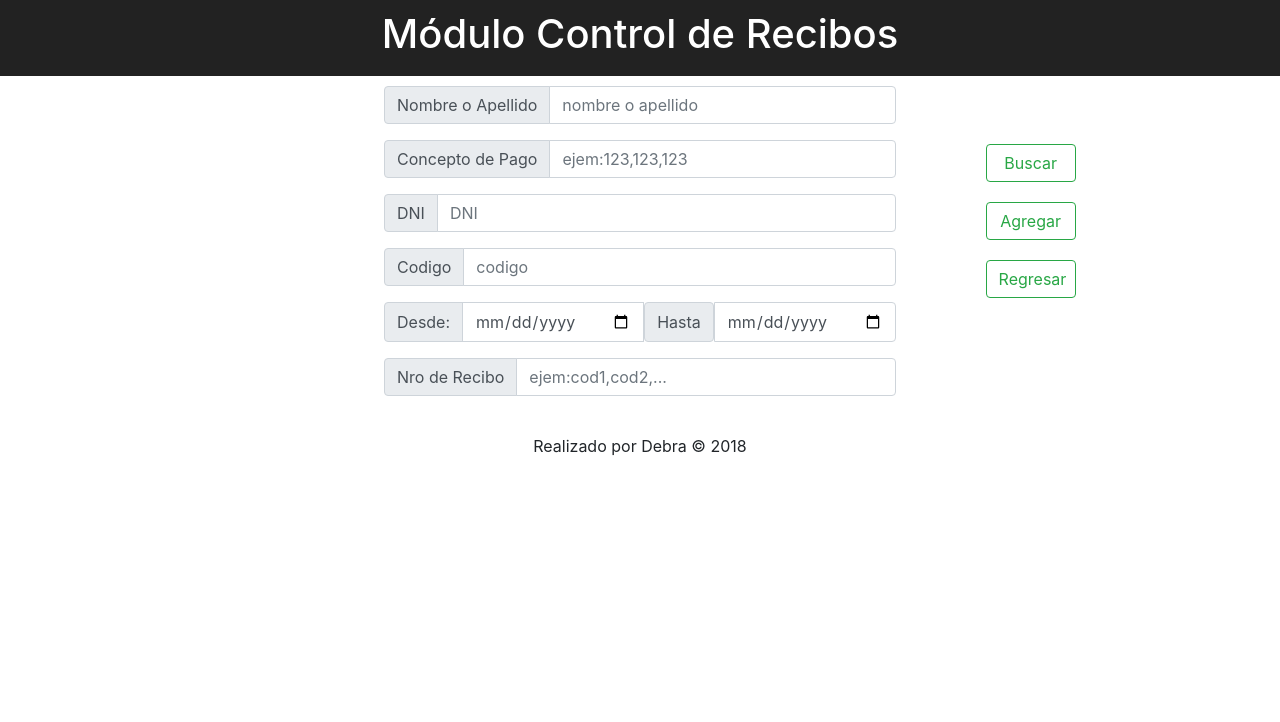
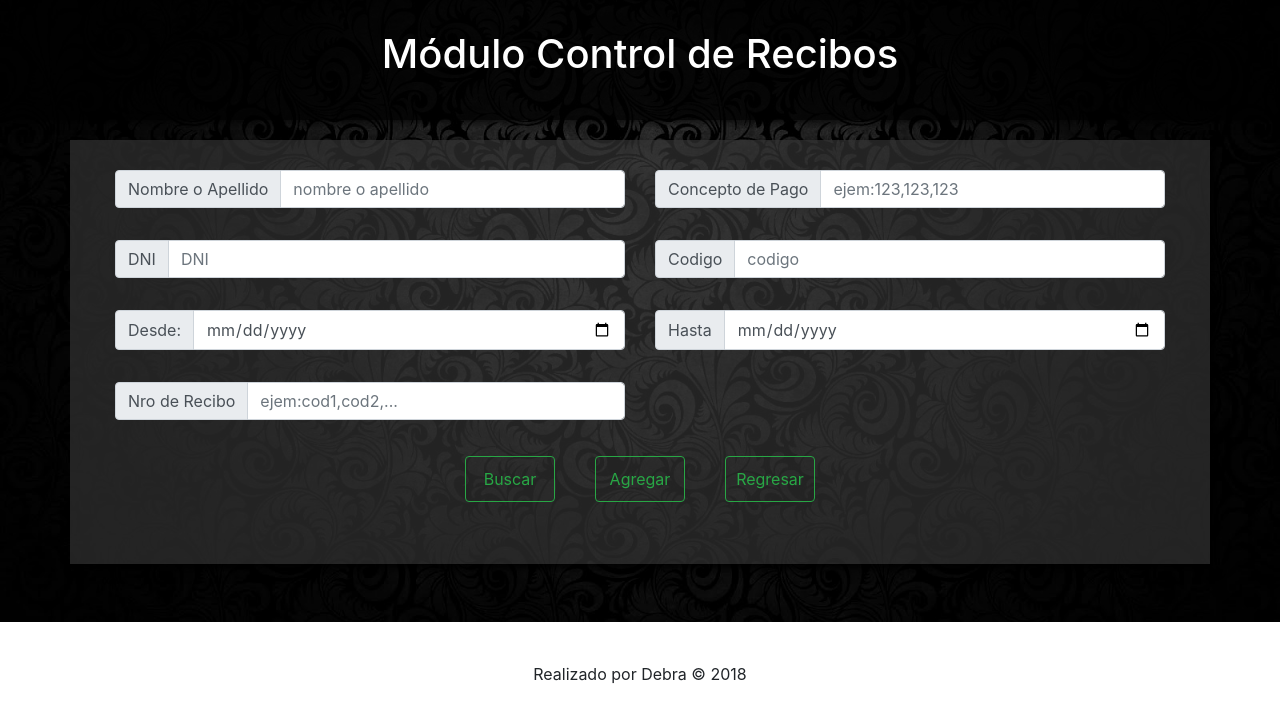
Before and after one commit to DebraYona/frontTaller, a React app: page / in a window 1280 px wide. Built offline with nearby package versions, Linux system fonts and the light colour scheme.

Commit message:
cambios en la maquetacion

```diff
--- a/src/Component/global/Content.js
+++ b/src/Component/global/Content.js
@@ -199,61 +199,79 @@ handleChangeMagico = (values,n) => {
 
         return(
             <div className="content">
+                <div className="container">
                 <div className="buscar">
-                    <div className="input-group mb-3">
-                        <div className="input-group-prepend">
-                            <span className="input-group-text" id="basic-addon1">Nombre o Apellido</span>
+                    <div className="input-group mb-3 col-xs-12">
+                          <div className="input-group mb-3 col-xs-12 col-sm-12 col-md-12 col-lg-6">
+                        <div className="input-group-prepend input_nombre ">
+                            <span className="input-group-text " id="basic-addon1">Nombre o Apellido</span>
                         </div>
                         <input id="busca" type="text" className="form-control"name="nameLastname"  onChange={(values)=>this.handleChangeMagico(values.target.value,"nameLastname")} placeholder="nombre o apellido" aria-label="Username" aria-describedby="basic-addon1"
                                onKeyPress={this.handleKeyPress}/>
-                    </div>
-                    <div className="input-group mb-3">
-                        <div className="input-group-prepend">
+                            </div>
+                         <div className="input-group mb-3 col-xs-12 col-sm-12 col-md-12 col-lg-6">
+                        <div className="input-group-prepend input_pago">
                             <span className="input-group-text" id="basic-addon1">Concepto de Pago</span>
                         </div>
                         <input id="concepto" type="text" className="form-control" name="payConcept"  onChange={(values)=>this.handleChangeMagico(values.target.value,"payConcept")}placeholder="ejem:123,123,123" aria-label="Username" aria-describedby="basic-addon1"
                                onKeyPress={this.handleKeyPress}/>
                     </div>
-                    <div className="input-group mb-3">
+                    </div>
+
+                    <div className="input-group mb-3 col-xs-12 ">
+                        <div className="input-group mb-3 col-xs-12 col-md-12 col-lg-6 ">
                         <div className="input-group-prepend">
                             <span className="input-group-text" id="basic-addon1">DNI</span>
                         </div>
                         <input id="dni" type="text" className="form-control" name="dni"  onChange={(values)=>this.handleChangeMagico(values.target.value,"dni")} placeholder="DNI" aria-label="Username" aria-describedby="basic-addon1"
                                onKeyPress={this.handleKeyPress}/>
-                    </div>
-                    <div className="input-group mb-3">
+                                   </div>
+                  <div className="input-group mb-3 col-xs-12 col-md-12 col-lg-6">
                         <div className="input-group-prepend">
                             <span className="input-group-text" id="basic-addon1">Codigo</span>
                         </div>
                         <input id="codigo" type="text" className="form-control" name="code"  onChange={(values)=>this.handleChangeMagico(values.target.value,"code")} placeholder="codigo" aria-label="Username" aria-describedby="basic-addon1"
                                onKeyPress={this.handleKeyPress}/>
                     </div>
-                    <div className="input-group mb-3">
+                    </div>
+
+                    <div className="input-group mb-3 col-xs-12">
+                        <div className="input-group mb-3 col-xs-12 col-md-12 col-lg-6">
                         <div className="input-group-prepend">
                             <span className="input-group-text" id="basic-addon1">Desde:</span>
                         </div>
                         <input type="date" className="form-control"  name="initDate" value={selectedOption.initDate}   onChange={(values)=>this.handleChangeMagico(values.target.value,"initDate")} aria-label="Username" aria-describedby="basic-addon1"
                                onKeyPress={this.handleKeyPress}/>
+                                   </div>
+                         <div className="input-group mb-3 col-xs-12 col-md-12 col-lg-6">
+                        <div className="input-group-prepend">
                         <span className="input-group-text" id="basic-addon1">Hasta</span>
+                    </div>
                         <input type="date" className="form-control" name="endDate" value={selectedOption.endDate}   onChange={(values)=>this.handleChangeMagico(values.target.value,"endDate")} aria-label="Username" aria-describedby="basic-addon1"
                                onKeyPress={this.handleKeyPress}/>
+                        </div>
                     </div>
-                    <div className="input-group mb-3">
+                        <div className="input-group mb-3 col-xs-12 ">
+                    <div className="input-group mb-3 col-xs-12 col-md-12 col-lg-6">
                         <div className="input-group-prepend">
                             <span className="input-group-text" id="basic-addon1">Nro de Recibo</span>
                         </div>
                         <input id="recibo" type="text" className="form-control" name="receiptPayment"  onChange={(values)=>this.handleChangeMagico(values.target.value,"receiptPayment")} placeholder="ejem:cod1,cod2,..." aria-label="Username" aria-describedby="basic-addon1"
                                onKeyPress={this.handleKeyPress}/>
                     </div>
-                    <div className="Botones">
+                    <div className="input-group mb-3 col-xs-12  text-center">
+                        <div className="Botones">
                         <div className="Buton-contenedor">
                             <button id="Buscar" onClick={this.handleSearchClick} className="btn btn-outline-success">Buscar </button>
-                            <Link to="/nueva" className="btn btn-outline-success">Agregar</Link>
+                            <Link to="/nueva" className="btn btn-outline-success boton_medio">Agregar</Link>
                             <a className="btn btn-outline-success" href="https://siga-fisi.herokuapp.com/dashboard" >Regresar</a>
                         </div>
+                        </div>
+                    </div>
+                    </div>
 
+                </div>
                     </div>
-                </div>
                 <div className={(this.state.isLoading)?("isLoading"):("listar")}>
                     {this.mostrarData()}
                 </div>
--- a/src/Component/global/ContentNewC.js
+++ b/src/Component/global/ContentNewC.js
@@ -189,11 +189,13 @@ class Content extends Component{
                         </div>
 
                     </div>
+                      <div className="input-group mb-3 col-xs-12">
                     <div className="Botones">
                         <div className="Buton-contenedor">
                             <button id="Buscar" onClick={this.handleSearchClick} className="btn btn-outline-success">Buscar</button>
                             <Link to="/" className="btn btn-outline-success">Regresar </Link>
                         </div>
+                    </div>
                     </div>
                 </div>
 
--- a/src/Component/global/Header.js
+++ b/src/Component/global/Header.js
@@ -6,9 +6,9 @@ import './css/Header.css';
 class Header extends Component {
   render() {
     return (
-      <div className="header">
+      <div className="header1">
         <header className="Logo">
-          <h1 className="titulo">Módulo Control de Recibos </h1>
+          <h1 className="titulo1">Módulo Control de Recibos </h1>
         </header>
 
       </div>
--- a/src/Component/global/HeaderNewC.js
+++ b/src/Component/global/HeaderNewC.js
@@ -6,7 +6,7 @@ import './css/Header.css';
 class Header extends Component {
     render() {
         return (
-            <div className="header">
+            <div className="header2">
                 <header className="Logo">
                     <h2 className="titulo">Módulo Control de Recibos </h2>
                     <h3 className="titulo">Nueva Recaudación </h3>
--- a/src/Component/global/css/Content.css
+++ b/src/Component/global/css/Content.css
@@ -1,12 +1,29 @@
 body{
 	font-size: 16px;
 	text-align: center;
+
+
+}
+
+.content .container{
+    width: 100% !important;
+    padding: 0;
+}
+.content{
+    padding-top: 150px;
+    margin-top: -10px;
+        background-image: url(../image/fondo1.jpg);
+    background-repeat: no-repeat;
+    background-position: center;
+    background-size: cover;
+    padding-bottom: 20px;
 }
 .buscar{
-	margin-left: 30%;
-	margin-top: 10px;
-	margin-right: 30%;
-	text-align: center
+
+	text-align: center;
+    background: rgba(51,51,51,0.7);
+    padding: 30px;
+    box-shadow: 5px 5px 10px black;
 }
 .calendar{
 	width: 400px;
@@ -31,17 +48,36 @@ body{
 }
 .Botones
 {
-	width: 5%;
-	position: absolute;
-	top:18%;
-	right:18%;
+    margin: auto;
+	margin-top: 20px;
+	text-align: center;
+
+}
+.input_nombre{
+    display: none;
+}
+.input_pago{
+     display: none !important;
 }
 .Buton-contenedor{
 	position: relative;
+    display: flex;
+    flex-direction: row;
+}
+
+#busca{
+  border-bottom-left-radius: 5px;
+    border-top-left-radius: 5px;
+}
+#concepto{
+    border-bottom-left-radius: 5px;
+    border-top-left-radius: 5px;
 }
 .Buton-contenedor a{
-	margin-top: 20px;
+	margin-top: 0px;
 	width: 90px;
+    padding: 10px;
+    margin-left: 40px;
 }
 .Buton-contenedor button{
 	width: 90px;
@@ -71,3 +107,69 @@ body{
 	0% { transform: rotate(0deg); }
 	100% { transform: rotate(360deg); }
 }
+/* iphone 4 */
+@media (max-width: 320px){
+.Buton-contenedor a{
+	margin-top: 0px;
+	width: 80px;
+    padding: 5px;
+    margin-left: 0px;
+}
+    .boton_medio{
+        margin-left: 10px !important;
+        margin-right: 10px;
+    }
+.buscar{
+
+    padding: 5px;
+    padding-top: 30px;
+}
+}/*Fin 320*/
+@media (min-width: 321px) and (max-width:425px){
+.Buton-contenedor a{
+	margin-top: 0px;
+	width: 80px;
+    padding: 5px;
+    margin-left: 20px;
+}
+.buscar{
+    padding-top: 30px;
+    padding: 5px;
+
+}
+}
+/* especial */
+@media (min-width: 560px) {
+.input_nombre{
+    display: block;
+}
+.input_pago{
+     display: block !important;
+}
+#busca{
+  border-bottom-left-radius: 0px;
+    border-top-left-radius: 0px;
+}
+#concepto{
+    border-bottom-left-radius: 0px;
+    border-top-left-radius: 0px;
+}
+}/*Fin 560*/
+
+/* General */
+@media (min-width: 768px) {
+.content{
+
+}
+}/*Fin 768*/
+
+@media (min-width: 992px) {
+ .content{
+
+
+}
+}/*Fin 992*/
+
+@media (min-width: 1200px) {
+
+}
--- a/src/Component/global/css/Footer.css
+++ b/src/Component/global/css/Footer.css
@@ -1,3 +1,4 @@
 .Footer {
   text-align: center;
+    padding: 40px 0px 20px 0px;
 }
--- a/src/Component/global/css/Header.css
+++ b/src/Component/global/css/Header.css
@@ -1,12 +1,30 @@
 
-.header {
-    background-color: #222;
+.header1 {
+    background: rgba(0,0,0,0.8);
     text-align: center;
-    height: 20%;
-    padding: 10px;
+    height: 120px;
+    padding: 30px 0px 10px 0px;
     color: white;
+    box-shadow: 0px 0px 10px black;
+    position: absolute;
+    top: 0;
+    z-index: 10;
+    width: 100%;
+}.header2 {
+    background: rgba(0,0,0,0.8);
+    text-align: center;
+    height: 120px;
+    padding: 20px 0px 10px 0px;
+    color: white;
+    box-shadow: 0px 0px 10px black;
+    position: absolute;
+    top: 0;
+    z-index: 10;
+    width: 100%;
 }
-
+.titulo{
+    font-size: 1.7em;
+}
 .App-title {
     font-size: 1.5em;
 }
@@ -14,3 +32,28 @@
 .App-intro {
     font-size: large;
 }
+/* iphone 4 */
+@media (max-width: 320px){
+
+}/*Fin 320*/
+
+/* especial */
+@media (min-width: 560px) {
+.header {
+    height: 120px;
+        padding: 20px 0px 10px 0px;
+}
+}/*Fin 560*/
+
+/* General */
+@media (min-width: 768px) {
+
+}/*Fin 768*/
+
+@media (min-width: 992px) {
+
+}/*Fin 992*/
+
+@media (min-width: 1200px) {
+
+}/*Fin 1200*/
--- a/src/Component/global/css/ListarComprobanteNewC.css
+++ b/src/Component/global/css/ListarComprobanteNewC.css
@@ -5,3 +5,8 @@
 .block{
     display: block;
 }
+.table-scroll{
+    background: rgba(251,251,251,0.7);
+    padding: 10px;
+    box-shadow: 10px 10px 10px black;
+}
```
Also changed, not shown: src/Component/global/image/fondo1.jpg (added), 2 other files.
